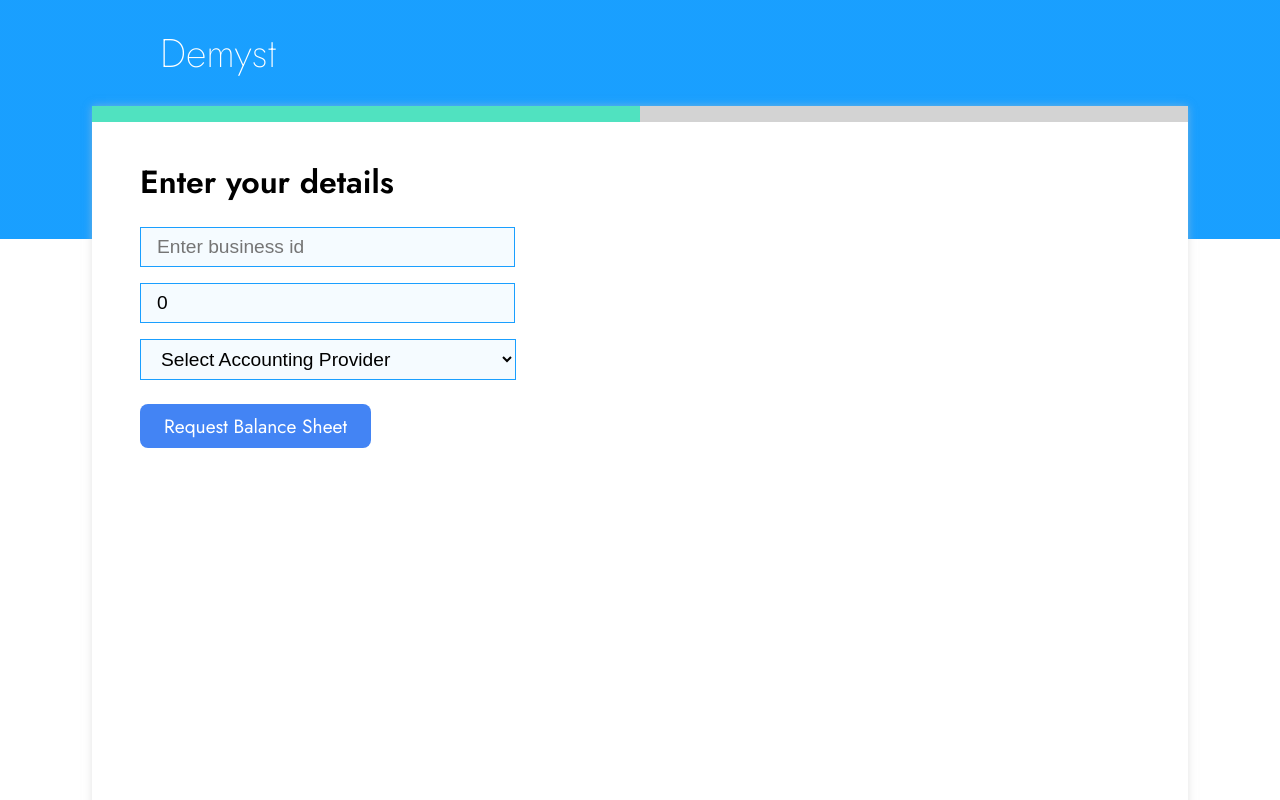
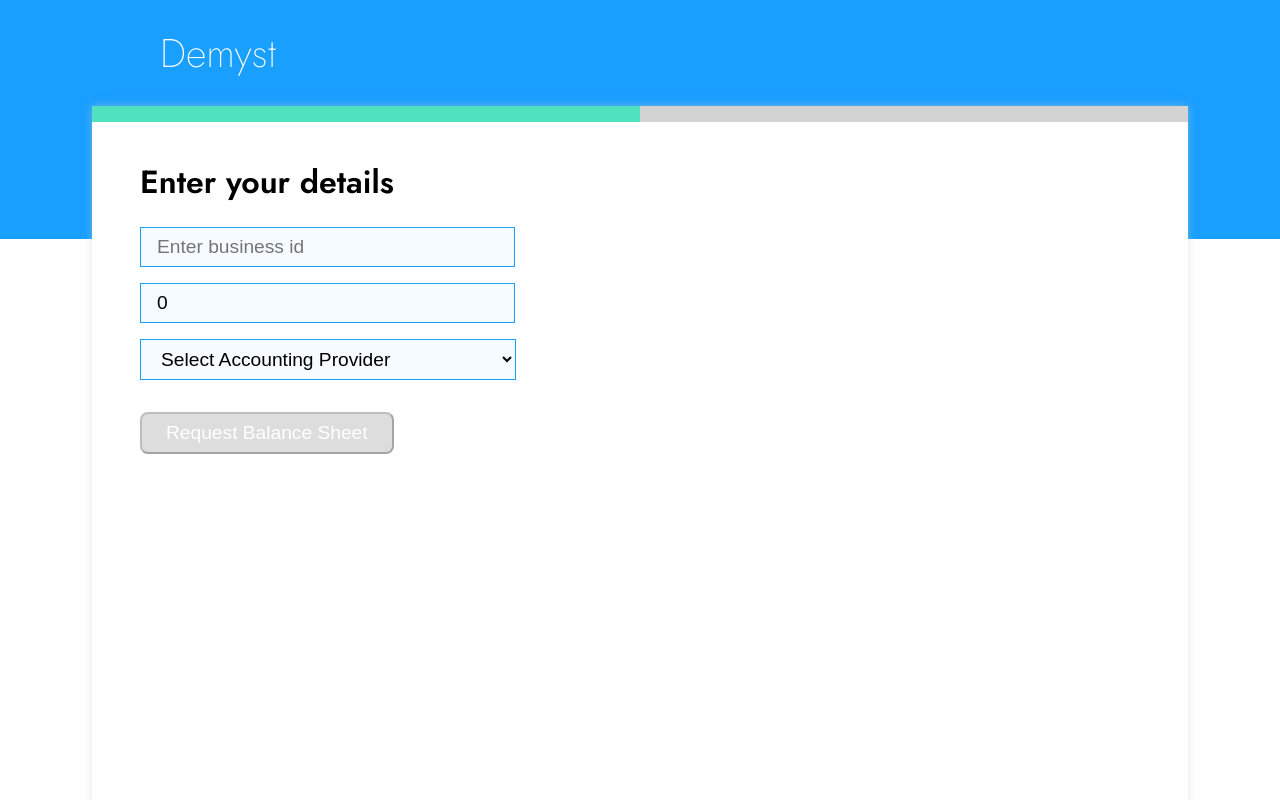
Before and after one commit to priyadarshikunal/demyst-fe, a React (Vite) app: page /application in a window 1280 px wide. Shown: the top 800 px of the page. Built offline with nearby package versions, Linux system fonts and the light colour scheme.

Commit message:
Adds disable button behavior

```diff
--- a/src/components/blocks/Button.module.css
+++ b/src/components/blocks/Button.module.css
@@ -6,6 +6,11 @@
     font-weight: 400;
     text-decoration: none;
     transition: background-color 200ms ease-in;
+}
+
+.buttonLink[disabled]{
+    cursor:not-allowed;
+    background-color: #ddd!important;
 }
 
 .buttonLink.info {
--- a/src/components/blocks/buttonLink.tsx
+++ b/src/components/blocks/buttonLink.tsx
@@ -13,12 +13,14 @@ export interface ButtonLinkProps {
     to: string
     type: ButtonType,
     label: string,
+    disabled?: boolean,
 }
 
 export interface ButtonProps {
     type: ButtonType,
     label: string,
-    handler: (e: MouseEvent<HTMLButtonElement>) => void
+    handler: (e: MouseEvent<HTMLButtonElement>) => void,
+    disabled?: boolean,
 }
 
 const getButtonClassNameByType = (type: ButtonType) => {
@@ -51,10 +53,12 @@ export const ButtonLink = (props: ButtonLinkProps) => {
     }
 
     return <Link className={`${styles.buttonLink} ${getButtonClassNameByType(props.type)}`}
-                 to={props.to}>{props.label}</Link>;
+                 to={props.to}
+                 disabled={props.disabled}>{props.label}</Link>;
 }
 
 export const Button = (props: ButtonProps) => {
     return <button className={`${styles.buttonLink} ${getButtonClassNameByType(props.type)}`}
-                   onClick={props.handler}>{props.label}</button>;
+                   onClick={props.handler}
+                   disabled={props.disabled}>{props.label}</button>;
 }
--- a/src/components/pages/application.tsx
+++ b/src/components/pages/application.tsx
@@ -1,17 +1,18 @@
 import Header from "../blocks/header";
 import Main from "../blocks/main";
-import {ButtonLink, ButtonType} from "../blocks/buttonLink";
+import {Button, ButtonType} from "../blocks/buttonLink";
 import styles from './application.module.css';
-import {ChangeEvent, useState} from "react";
+import {ChangeEvent, MouseEvent, useState} from "react";
 
 const Application = () => {
+    const [loading, setLoading] = useState(false);
     const [businessId, setBusinessId] = useState("");
     const [loanAmount, setLoanAmount] = useState<number>(0);
     const [accountingProvider, setAccountingProvider] = useState("0");
-    const handleChange = (e:ChangeEvent<HTMLInputElement|HTMLSelectElement>)=>{
+    const handleChange = (e: ChangeEvent<HTMLInputElement | HTMLSelectElement>) => {
         const name = e.target.name;
         const value = e.target.value;
-        switch (name){
+        switch (name) {
             case 'businessId':
                 setBusinessId(value);
                 return;
@@ -24,6 +25,18 @@ const Application = () => {
             default:
                 console.error(`Invalid event target: ${name}`);
         }
+    }
+
+    const getLabel = (): string => {
+        return loading ? 'Loading...' : 'Request Balance Sheet';
+    }
+
+    const isButtonDisabled = ():boolean => {
+        return loading || (!businessId) || (!loanAmount) || (!accountingProvider);
+    }
+
+    const handleClick = (e:MouseEvent<HTMLButtonElement>)=>{
+
     }
 
     return <>
@@ -54,7 +67,7 @@ const Application = () => {
                     </select>
                 </p>
             </section>
-            <ButtonLink to="/review" type={ButtonType.INFO} label="Request Balance Sheet"/>
+            <Button handler={handleClick} type={ButtonType.INFO} label={getLabel()} disabled={isButtonDisabled()}/>
         </Main>
     </>;
 }
```
